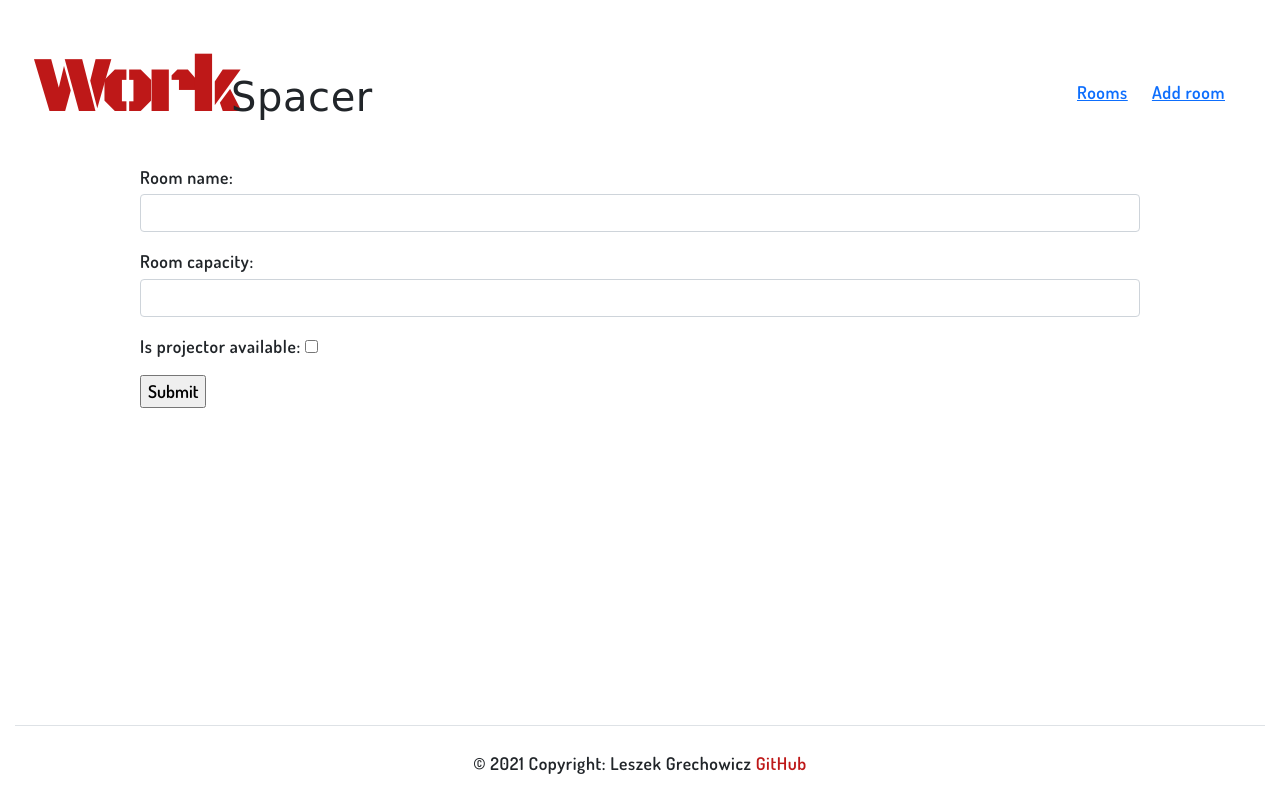
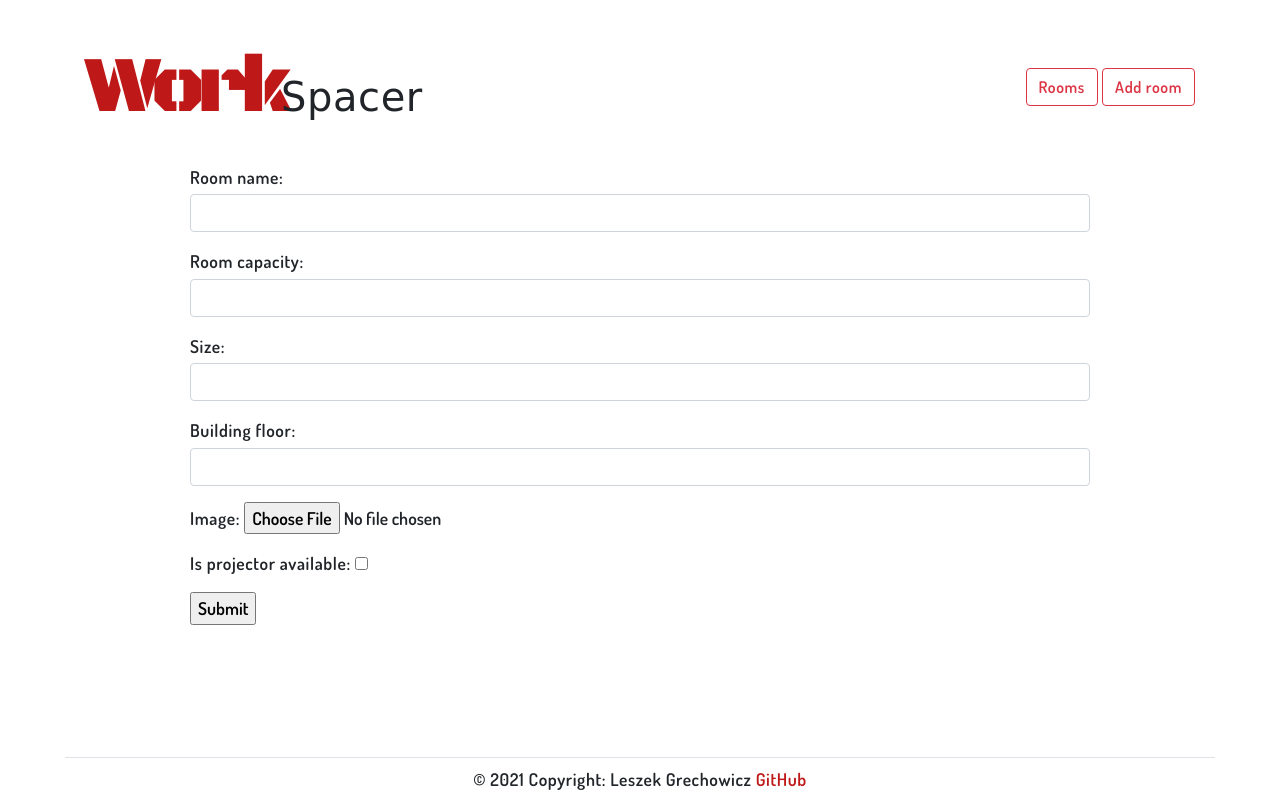
Before and after one commit to leszekgrechowicz/workspace_booking_app, a Django app: page /add-room/ in a window 1280 px wide. Run offline with Django 3.2, Linux system fonts and the light colour scheme; some web fonts are replaced.

Commit message:
Add image uplading, new stats handeling, add css styling

```diff
--- a/workspace_booking/forms.py
+++ b/workspace_booking/forms.py
@@ -22,7 +22,12 @@ TEXT_AREA_ATTRS = {
 
 class AddRoomForm(forms.Form):
     room_name = forms.CharField(max_length=255, widget=forms.TextInput(attrs=BOOK_ROOM_ATTRS))
-    room_capacity = forms.IntegerField(min_value=0, max_value=10000, widget=forms.NumberInput(attrs=BOOK_ROOM_ATTRS))
+    room_capacity = forms.IntegerField(min_value=0, max_value=10000,
+                                       widget=forms.NumberInput(attrs=BOOK_ROOM_ATTRS))
+
+    size = forms.CharField(max_length=70, required=False, widget=forms.TextInput(attrs=BOOK_ROOM_ATTRS))
+    building_floor = forms.CharField(max_length=70, required=False, widget=forms.TextInput(attrs=BOOK_ROOM_ATTRS))
+    image = forms.ImageField(required=False)
     projector_available = forms.BooleanField(label='Is projector available', label_suffix=":", required=False)
 
     def clean_room_name(self, *args, **kwargs):
--- a/workspace_booking/models.py
+++ b/workspace_booking/models.py
@@ -4,8 +4,11 @@ from django.db import models
 
 class Room(models.Model):
     room_name = models.CharField(max_length=255, unique=True)
+    projector_available = models.BooleanField(default=False)
+    building_floor = models.CharField(max_length=70, null=True)
+    size = models.CharField(max_length=70, null=True)
     room_capacity = models.PositiveSmallIntegerField()
-    projector_available = models.BooleanField(default=False)
+    image = models.ImageField(upload_to="images/", null=True)
 
     def __str__(self):
         return f"{self.room_name}"
--- a/workspace_booking/static/css/styles.css
+++ b/workspace_booking/static/css/styles.css
@@ -4,10 +4,13 @@
     --red: #be1818
 }
 
+html {
+    width: 100vw;
+}
 
 body {
     font-family: 'Dosis', sans-serif;
-    max-width: 1250px;
+    max-width: 1150px;
     margin: 40px auto;
     font-size: 1.1rem;
     letter-spacing: 0.6px;
@@ -23,7 +26,6 @@ body {
 }
 
 .nav-links a {
-    margin-right: 20px;
     margin-bottom: 10px;
 
 }
@@ -65,6 +67,6 @@ footer a {
 }
 
 .main {
-    max-width: 1000px;
+    max-width: 900px;
     margin: 20px auto;
 }
--- a/workspace_booking/templates/add_room.html
+++ b/workspace_booking/templates/add_room.html
@@ -4,7 +4,7 @@
 {% block content %}
 
 
-<form class="form" method="POST">
+<form class="form" method="POST" enctype="multipart/form-data">
     {% csrf_token %}
     {{ form.as_p }}
     <input type="submit" value="Submit">
--- a/workspace_booking/templates/base.html
+++ b/workspace_booking/templates/base.html
@@ -21,8 +21,8 @@
     <div class="nav-bar">
         <h1 class="logo"><span class="span-logo1">Work</span><span class="span-logo2">Spacer</span></h1>
         <div class="nav-links">
-            <a href="{% url 'offices' %}">Rooms</a>
-            <a href="{% url 'add-office' %}">Add room</a>
+            <a class="btn btn-outline-danger" href="{% url 'offices' %}">Rooms</a>
+            <a class="btn btn-outline-danger" href="{% url 'add-office' %}">Add room</a>
 
 
         </div>
@@ -62,7 +62,7 @@
 </section>
 
 <footer class="page-footer font-small fixed-bottom border-top">
-    <div class="p-4 text-mutted text-center">©
+    <div class="p-2 text-mutted text-center">©
         <script>
             document.write(new Date().getFullYear());
         </script>
--- a/workspace_booking/templates/book_room.html
+++ b/workspace_booking/templates/book_room.html
@@ -38,6 +38,7 @@
             <tbody>
             {% if room.reservation_set.all %}
                 {% for reservation in room.reservation_set.all %}
+                    {% if reservation.date > date %}
 
                         <tr class="">
                             <th class="col-1" scope="row">{{reservation.id}}</th>
@@ -45,6 +46,8 @@
                             <td class="col-2">{{reservation.company_name}}</td>
                             <td class="col-4">{{reservation.comment}}</td>
                         </tr>
+
+                    {% endif %}
                 {% endfor %}
             {% else %}
                 <div class="alert alert-danger" role="alert">
--- a/workspace_booking/views.py
+++ b/workspace_booking/views.py
@@ -30,13 +30,22 @@ class AddRoomView(FormView):
         return render(request, self.template_name, {'title': self.title, 'form': form})
 
     def post(self, request):
-        form = AddRoomForm(request.POST or None)
+        form = AddRoomForm(request.POST, request.FILES)
         if form.is_valid():
             room_name = form.cleaned_data['room_name']
             room_capacity = form.cleaned_data['room_capacity']
+            size = form.cleaned_data['size']
+            building_floor = form.cleaned_data['building_floor']
+            image = form.cleaned_data['image']
             projector_available = form.cleaned_data['projector_available']
-            room = Room.objects.create(room_name=room_name, room_capacity=room_capacity,
-                                       projector_available=projector_available)
+
+            room = Room.objects.create(room_name=room_name,
+                                       room_capacity=room_capacity,
+                                       projector_available=projector_available,
+                                       size=size,
+                                       building_floor=building_floor,
+                                       image=image
+                                       )
             messages.success(request, f'Room "{room.room_name}" has been added to the database.')
 
             return redirect(view_rooms)
@@ -104,9 +113,13 @@ class BookRoomView(FormView):
     def get(self, request, pk):
         todays_date = datetime.now().date()
         room_to_book = Room.objects.get(id=pk)
+        # room_to_book = Room.objects.filter(id=pk, reservation__date__gt=todays_date)
 
         form = BookRoomForm()
-        return render(request, self.template_name, {'room': room_to_book, 'title': self.title, 'form': form})
+        return render(request, self.template_name, {'date': todays_date,
+                                                    'room': room_to_book,
+                                                    'title': self.title,
+                                                    'form': form})
 
     def post(self, request, pk):
         form = BookRoomForm(request.POST or None)
--- a/workspace_booking_app/settings.py
+++ b/workspace_booking_app/settings.py
@@ -12,9 +12,13 @@ https://docs.djangoproject.com/en/3.2/ref/settings/
 
 from pathlib import Path
 from django.contrib.messages import constants as messages
+import os
 
 # Build paths inside the project like this: BASE_DIR / 'subdir'.
 BASE_DIR = Path(__file__).resolve().parent.parent
+
+MEDIA_ROOT = os.path.join(BASE_DIR, 'media')
+MEDIA_URL = '/media/'
 
 # Quick-start development settings - unsuitable for production
 # See https://docs.djangoproject.com/en/3.2/howto/deployment/checklist/
--- a/workspace_booking_app/urls.py
+++ b/workspace_booking_app/urls.py
@@ -16,9 +16,15 @@ Including another URLconf
 
 from django.contrib import admin
 from django.urls import path, include
+from django.conf import settings
+from django.conf.urls.static import static
 
 urlpatterns = [
     path('admin/', admin.site.urls),
     path('', include('workspace_booking.urls')),
 
 ]
+
+if settings.DEBUG:
+    urlpatterns += static(settings.MEDIA_URL,
+                          document_root=settings.MEDIA_ROOT)
```
Also changed, not shown: workspace_booking/static/css/show_rooms.css (+40 -22 lines), workspace_booking/templates/offices_available.html (+9 -7 lines), media/images/thiago-gomes-K0YuYMAwCTQ-unsplash.jpg (added), workspace_booking/migrations/0002_auto_20211013_1015.py (added), workspace_booking/migrations/0003_alter_room_image.py (added). Lines whose indentation alone changed are shown as unchanged.
